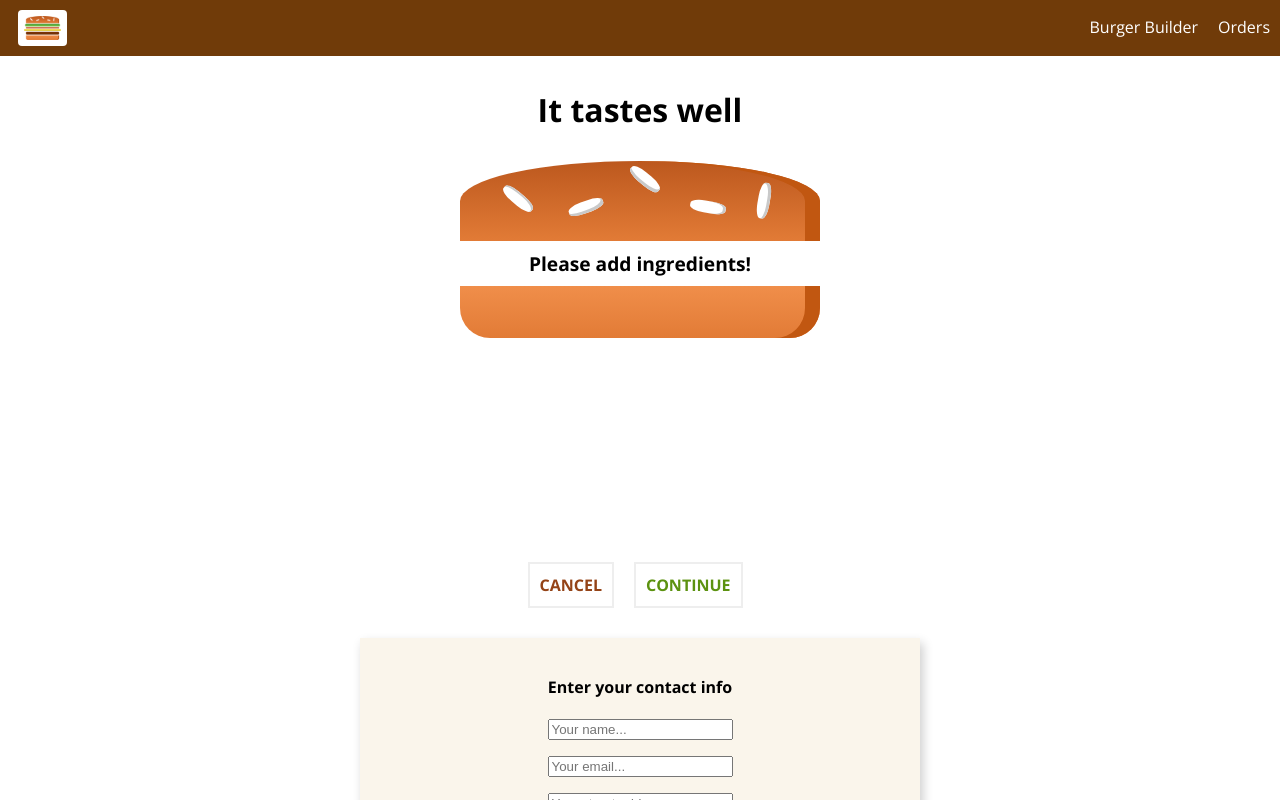
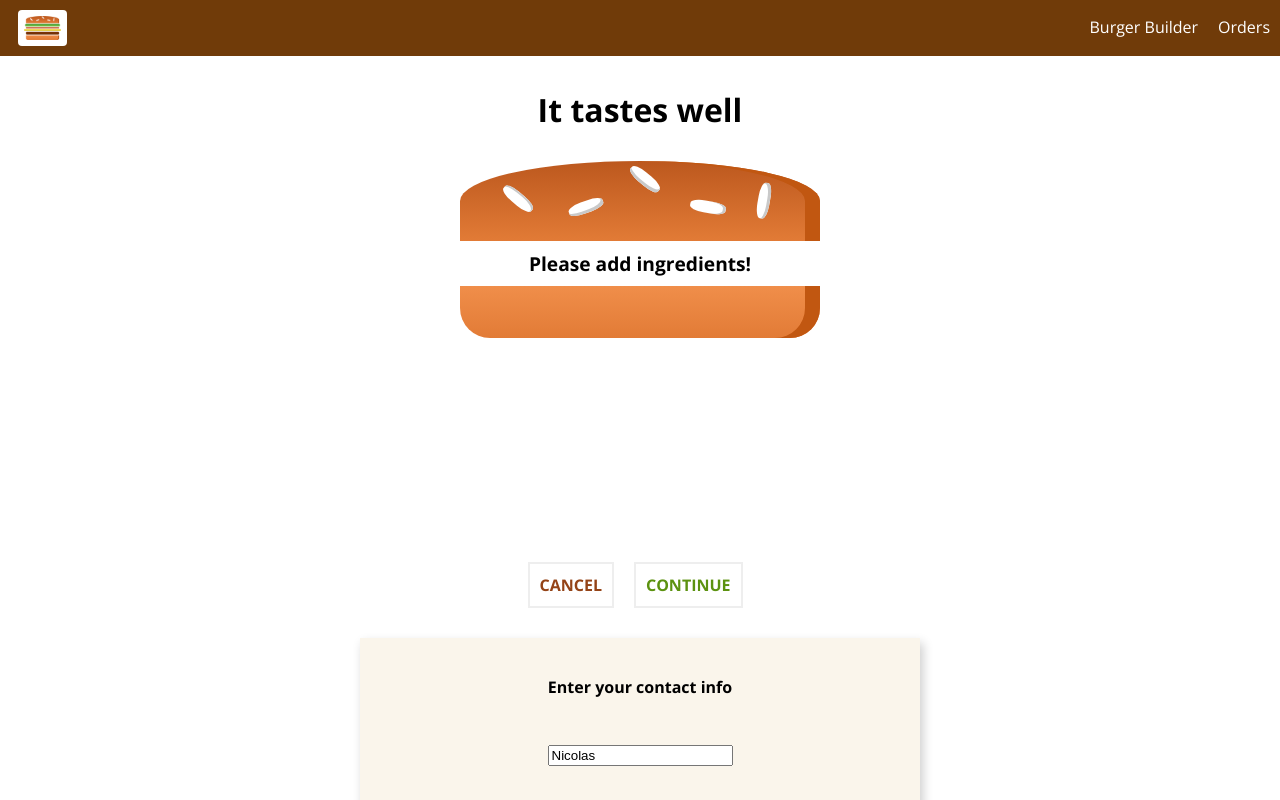
Before and after one commit to nicofraisse/burger-builder-starting-setup, a React app: page /checkout in a window 1280 px wide. Both pictures are taken after a click on the button "CONTINUE". Shown: the top 800 px of the page. Built offline with nearby package versions, Linux system fonts and the light colour scheme.

Commit message:
updated contact from

```diff
--- a/src/components/UI/Button/Button.css
+++ b/src/components/UI/Button/Button.css
@@ -14,6 +14,11 @@
   margin-left: 0;
 }
 
+.Button:disabled {
+  color: #ccc;
+  cursor: not-allowed;
+}
+
 .Success {
   color: #5C9210;
 }
--- a/src/components/UI/Button/Button.js
+++ b/src/components/UI/Button/Button.js
@@ -4,7 +4,8 @@ import classes from './Button.css';
 const button = (props) => (
   <button
   className={[classes.Button, classes[props.btnType]].join(' ')}
-  onClick={props.clicked}>
+  onClick={props.clicked}
+  disabled={props.disabled}>
     {props.children}
   </button>
 
--- /dev/null
+++ b/src/components/UI/Input/Input.css
@@ -0,0 +1,33 @@
+.Input {
+  width: 100%;
+  padding: 10px;
+  box-sizing: border-box;
+}
+
+.Label {
+  font-weight: bold;
+  display: block;
+  margin-bottom: 8px;
+}
+
+.InputElement {
+  outline: none;
+  border: 1px solid #ccc;
+  border-radius: 5px;
+  background: white;
+  font: inherit;
+  padding: 12px;
+  display: block;
+  width: 100%;
+  box-sizing: border-box;
+}
+
+.InputElement:focus {
+  outline: none;
+  background: #eee;
+}
+
+.Invalid {
+  border: 1px solid red;
+  background-color: rgb(255, 220, 225);
+}
--- /dev/null
+++ b/src/components/UI/Input/Input.js
@@ -0,0 +1,52 @@
+import React from 'react';
+import classes from './Input.css'
+
+const input = (props) => {
+  let inputElement = null;
+  const inputClasses = [classes.inputElement];
+  if (props.invalid && props.touched) {
+    inputClasses.push(classes.Invalid);
+  }
+  switch (props.elementType) {
+    case ('input'):
+      inputElement = <input className={inputClasses.join(' ')}
+                      {...props.elementConfig}
+                      value={props.value}
+                      onChange={props.changed}/>
+      break;
+    case ('textarea'):
+      inputElement = <textarea className={inputClasses.join(' ')}
+                      {...props.elementConfig}
+                      value={props.value}
+                      onChange={props.changed}/>
+      break;
+    case ('select'):
+      inputElement = <select className={inputClasses.join(' ')}
+                      value={props.value}
+                      onChange={props.changed}
+                      >
+                      {
+                        props.elementConfig.options.map((op) => {
+                          return <option
+                                key={op.value}
+                                value={op.value}>{op.value}</option>
+                        })
+                      }
+                     </select>
+      break;
+    default:
+      inputElement = <input className={inputClasses.join(' ')}
+                      {...props.elementConfig}
+                      value={props.value}
+                      onChange={props.changed}/>
+  }
+
+  return (
+    <div className={classes.Input}>
+      <label className={classes.Label}>{props.label}</label>
+      {inputElement}
+    </div>
+  );
+}
+
+export default input;
--- a/src/containers/Checkout/ContactForm/ContactForm.js
+++ b/src/containers/Checkout/ContactForm/ContactForm.js
@@ -3,35 +3,141 @@ import Button from '../../../components/UI/Button/Button';
 import classes from './ContactForm.css';
 import axios from '../../../axios-orders';
 import Spinner from '../../../components/UI/Spinner/Spinner';
+import Input from '../../../components/UI/Input/Input';
 
 class ContactForm extends Component {
   state = {
-    name: '',
-    email: '',
-    address: {
-      street: '',
-      city: '',
-      zipcode: '',
+    orderForm: {
+      name: {
+        elementType: 'input',
+        elementConfig: {
+          type: 'text',
+          placeholder: 'Your name'
+        },
+        value: 'Nicolas',
+        validation: {
+          required: true,
+          minLength: true
+        },
+        valid: false,
+        touched: false
+      },
+      street: {
+        elementType: 'input',
+        elementConfig: {
+          type: 'text',
+          placeholder: 'Your address'
+        },
+        value: '7318 rue des pommes',
+        validation: {
+          required: true,
+        },
+        valid: false,
+        touched: false
+      },
+      city: {
+        elementType: 'input',
+        elementConfig: {
+          type: 'text',
+          placeholder: 'Your city'
+        },
+        value: 'Montreal',
+        validation: {
+          required: true,
+        },
+        valid: false,
+        touched: false
+      },
+      country: {
+        elementType: 'input',
+        elementConfig: {
+          type: 'text',
+          placeholder: 'Your country'
+        },
+        value: 'Canada',
+        validation: {
+          required: true,
+        },
+        valid: false,
+        touched: false
+      },
+      email: {
+        elementType: 'input',
+        elementConfig: {
+          type: 'email',
+          placeholder: 'Your email'
+        },
+        value: 'nicolas@gmail.com',
+        validation: {
+          required: true,
+        },
+        valid: false,
+        touched: false
+      },
+      deliveryMethod: {
+        elementType: 'select',
+        elementConfig: {
+          options: [
+            {value: 'UPS'},
+            {value: 'Slow shipping'},
+            {value: 'Canada Post'}
+          ]
+        },
+        value: 'UPS',
+        validation: {},
+        valid: true,
+        touched: false
+      }
     },
-    loading: false
+    loading: false,
+    formIsValid: true
+  }
+
+  checkValidity = (value, rules) => {
+    let isValid = true;
+    if (rules.required) {
+      isValid = (value.trim() !== '') && isValid;
+    }
+    if (rules.minLength) {
+      isValid = (value.length >= 5) && isValid;
+    }
+    // console.log(isValid)
+    return isValid;
+  }
+
+
+  inputChangedHandler = (event, inputIdentifier) => {
+    const updatedOrderForm = {
+      ...this.state.orderForm
+    };
+    const updatedFormElement = {
+      ...updatedOrderForm[inputIdentifier]
+    };
+    updatedFormElement.value = event.target.value;
+    updatedFormElement.valid = this.checkValidity(updatedFormElement.value, updatedFormElement.validation);
+    updatedFormElement.touched = true;
+
+    let formIsValid = true;
+    for (let i in updatedOrderForm) {
+      formIsValid = updatedOrderForm[i].valid && formIsValid;
+    }
+    console.log('form is valid?', formIsValid)
+    updatedOrderForm[inputIdentifier] = updatedFormElement;
+    this.setState({orderForm: updatedOrderForm, formIsValid: formIsValid});
   }
 
   orderHandler = (event) => {
     event.preventDefault()
     this.setState({loading: true});
+    const formData = {}
+    for (let i in this.state.orderForm) {
+      formData[i] = this.state.orderForm[i].value
+    }
+
     const order = {
       ingredients: this.props.ingredients,
       price: this.props.price,
-      customer: {
-        name: "Nicolas",
-        address: {
-          street: "3438 Sesame Street",
-          city: "Montreal",
-          country: "Canada",
-          email: "nicolas@gmail.com"
-        }
-      },
-      shipping: "UPS"
+      orderData: formData
     }
     axios.post('./orders.json', order)
       .then(response => {
@@ -44,17 +150,44 @@ class ContactForm extends Component {
   }
 
   render() {
-    let form = <form action="">
-        <input type="text" name="Name" placeholder="Your name..."/>
-        <input type="email" name="Email" placeholder="Your email..."/>
-        <input type="text" name="Street" placeholder="Your street address..."/>
-        <input type="text" name="Postal" placeholder="Your postal code..."/>
-        <input type="text" name="City" placeholder="Your city..."/>
-        <Button btnType="Success" clicked={this.orderHandler}>ORDER</Button>
+    const formElementsArray = []
+    for (let key in this.state.orderForm) {
+      formElementsArray.push({
+        id: key,
+        config: this.state.orderForm[key]
+      })
+    }
+    console.log('a')
+    console.log(formElementsArray)
+    let form = (
+      <form onSubmit={this.orderHandler}>
+        {
+          formElementsArray.map((e) => {
+            return (
+              <Input
+              key={e.id}
+              elementType={e.config.elementType}
+              elementConfig={e.config.elementConfig}
+              value={e.config.value}
+              invalid={!e.config.valid}
+              touched={e.config.touched}
+              changed={(event) => this.inputChangedHandler(event, e.id)}/>
+            );
+          })
+        }
+        <Button
+        btnType="Success"
+        clicked={this.orderHandler}
+        disabled={!this.state.formIsValid}>
+          ORDER
+        </Button>
       </form>
+    );
+
     if (this.state.loading) {
       form = <Spinner />
     }
+
     return (
       <div className={classes.ContactForm}>
         <h4>Enter your contact info</h4>
```
